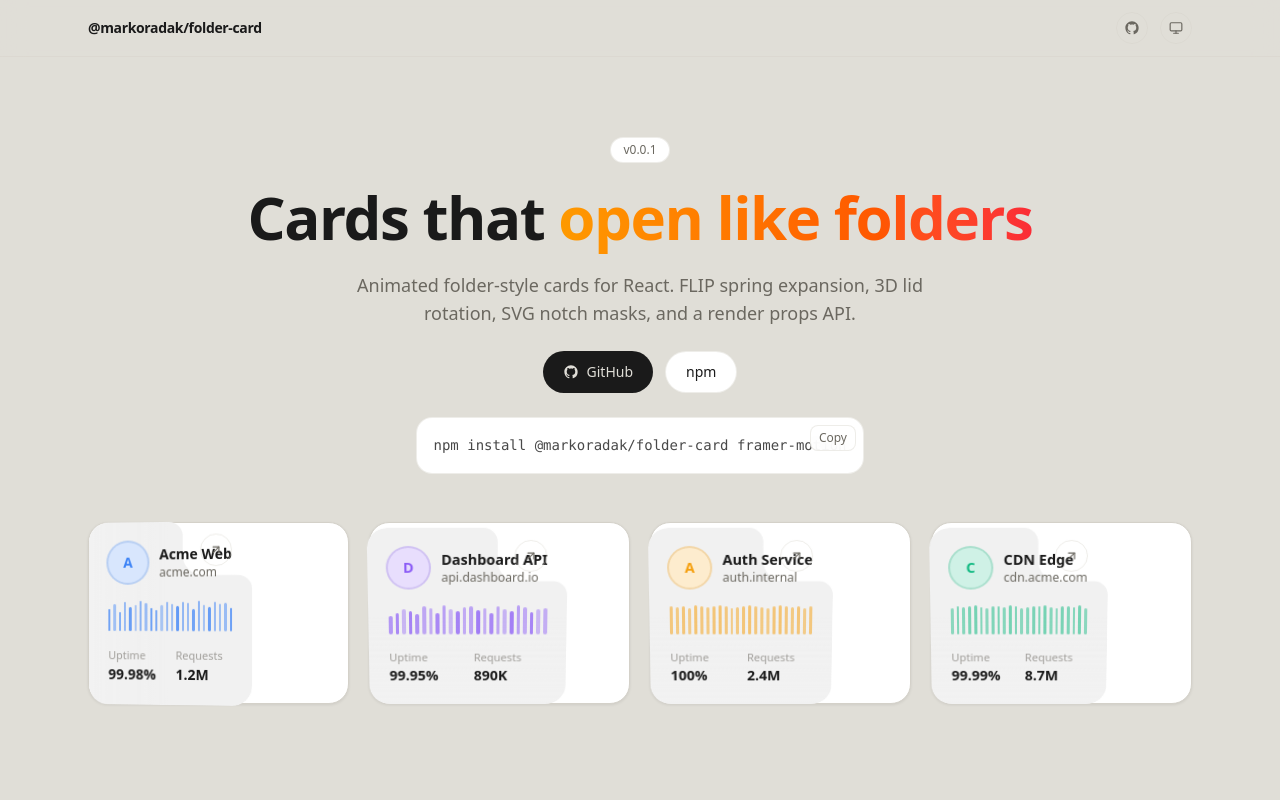
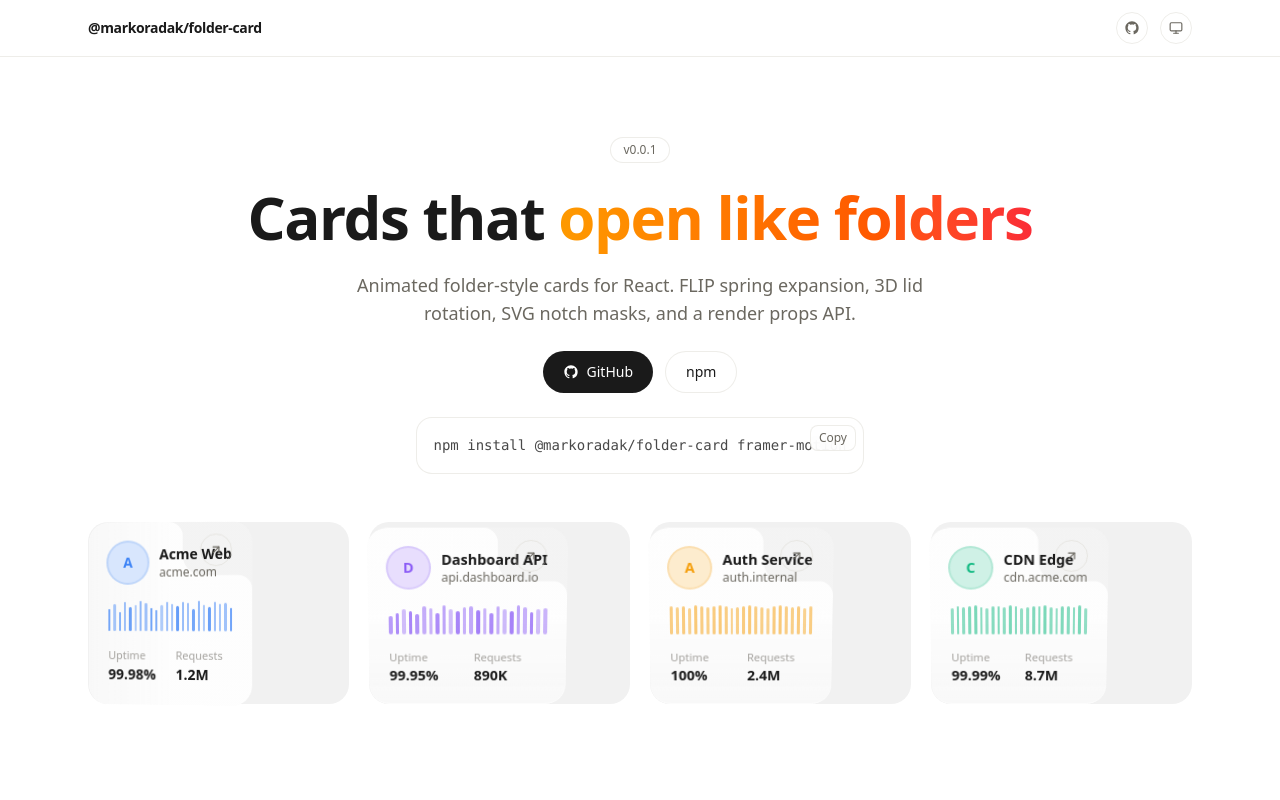
Before and after one commit to markoradak/folder-card, a Next.js app in the folder apps/web/: page / in a window 1280 px wide. Shown: the top 800 px of the page. Built offline with nearby package versions, Linux system fonts and the light colour scheme.

Commit message:
Update theme colors and shadow properties in globals.css and FolderCard component

```diff
--- a/apps/web/app/globals.css
+++ b/apps/web/app/globals.css
@@ -5,7 +5,7 @@
 @custom-variant dark (&:where(.dark, .dark *));
 
 @theme {
-  --color-background: #E0DED7;
+  --color-background: #FFFFFF;
   --color-surface: #F5F3EE;
   --color-border: #D4D1C9;
   --color-foreground: #1A1A1A;
@@ -22,17 +22,17 @@
 
 :root {
   --fc-radius: 20px;
-  --fc-card-bg: var(--color-card);
+  --fc-card-bg: color-mix(in srgb, var(--color-foreground) 6%, var(--color-card));
   --fc-foreground: var(--color-foreground);
-  --fc-border: var(--color-border);
+  --fc-border: transparent;
   --fc-muted: var(--color-muted);
-  --fc-shadow-sm: 0 1px 3px rgba(0, 0, 0, 0.08);
-  --fc-shadow-lg: 0 8px 30px rgba(0, 0, 0, 0.12);
+  --fc-shadow-sm: none;
+  --fc-shadow-lg: none;
   --fc-backdrop-bg: rgba(0, 0, 0, 0.5);
-  --fc-dialog-shadow: 0 25px 60px rgba(0, 0, 0, 0.25);
+  --fc-dialog-shadow: none;
   --fc-focus-ring: rgba(0, 0, 0, 0.2);
-  --fc-tint: color-mix(in srgb, var(--color-foreground) 6%, var(--color-card));
-  --fc-back-face: color-mix(in srgb, var(--color-foreground) 6%, var(--color-card));
+  --fc-tint: var(--color-card);
+  --fc-back-face: color-mix(in srgb, var(--color-foreground) 3%, var(--color-card));
 }
 
 .dark {
@@ -52,10 +52,10 @@
 
   --fc-card-bg: var(--color-card);
   --fc-foreground: var(--color-foreground);
-  --fc-border: var(--color-border);
+  --fc-border: transparent;
   --fc-muted: var(--color-muted);
-  --fc-shadow-sm: 0 1px 3px rgba(0, 0, 0, 0.3);
-  --fc-shadow-lg: 0 8px 30px rgba(0, 0, 0, 0.4);
+  --fc-shadow-sm: none;
+  --fc-shadow-lg: none;
   --fc-focus-ring: rgba(255, 255, 255, 0.2);
   --fc-tint: color-mix(in srgb, var(--color-foreground) 6%, var(--color-card));
   --fc-back-face: color-mix(in srgb, var(--color-foreground) 6%, var(--color-card));
--- a/packages/react/src/FolderCard.tsx
+++ b/packages/react/src/FolderCard.tsx
@@ -157,12 +157,12 @@ export function FolderCard({
           'group relative flex w-full cursor-pointer flex-col rounded-(--fc-radius,1rem) text-left',
           'bg-card',
           'border border-border/40 dark:border-white/6',
-          'shadow-sm',
+          'shadow-(--fc-shadow-sm)',
           'outline-none focus-visible:ring-2 focus-visible:ring-(--fc-focus-ring,rgba(0,0,0,0.2)) focus-visible:ring-offset-2 focus-visible:ring-offset-card',
           className,
         )}
         whileHover={{
-          boxShadow: '0 10px 15px -3px rgb(0 0 0 / 0.1), 0 4px 6px -4px rgb(0 0 0 / 0.1)',
+          boxShadow: 'var(--fc-shadow-lg, 0 10px 15px -3px rgb(0 0 0 / 0.1), 0 4px 6px -4px rgb(0 0 0 / 0.1))',
         }}
         transition={{ duration: 0.3 }}
       >
@@ -225,7 +225,7 @@ export function FolderCard({
               style={{
                 transform: hinge.backFaceTransform,
                 background:
-                  `linear-gradient(${hinge.gradientDirection}, var(--fc-back-face, color-mix(in srgb, var(--color-foreground) 6%, var(--color-card))), transparent 50%)`,
+                  `linear-gradient(${hinge.gradientDirection}, var(--fc-back-face, color-mix(in srgb, var(--color-foreground) 6%, var(--color-card))), color-mix(in srgb, var(--fc-back-face, color-mix(in srgb, var(--color-foreground) 6%, var(--color-card))) 30%, transparent) 50%)`,
               }}
             />
         </motion.div>
```
